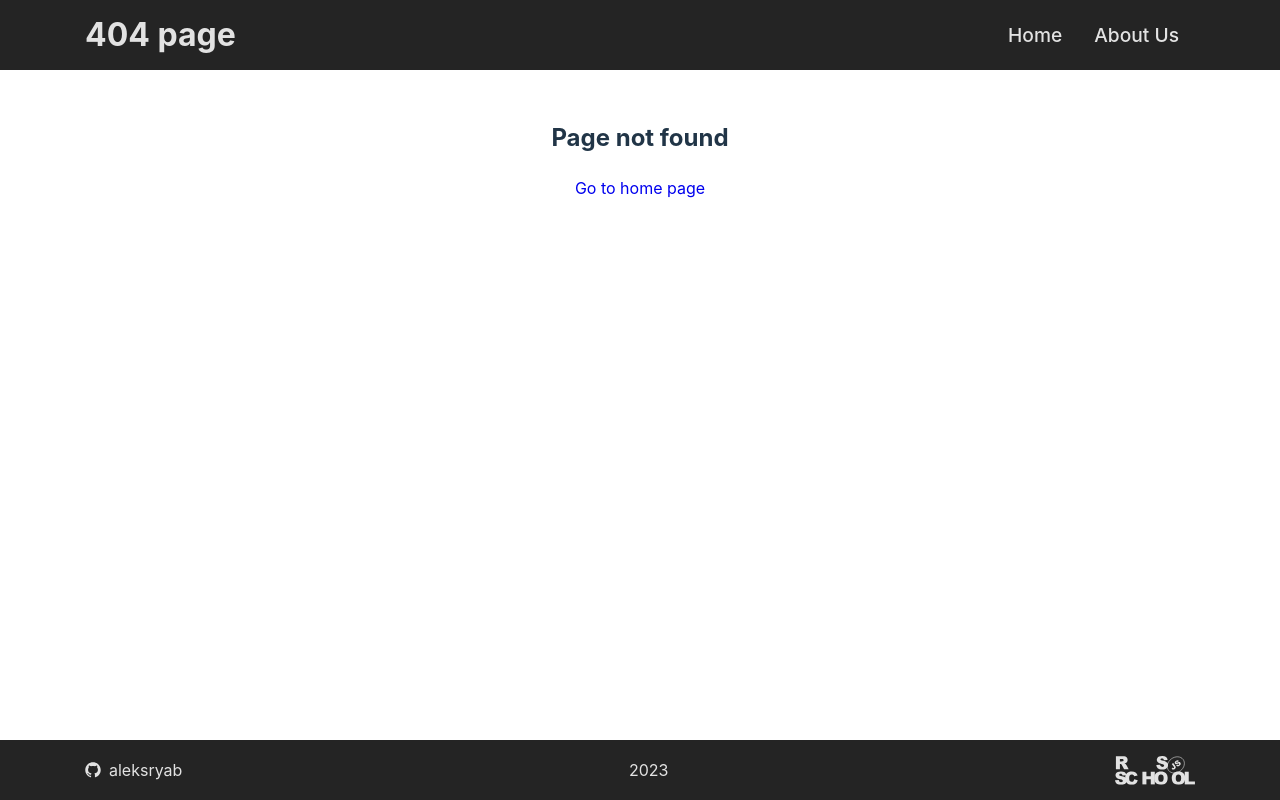
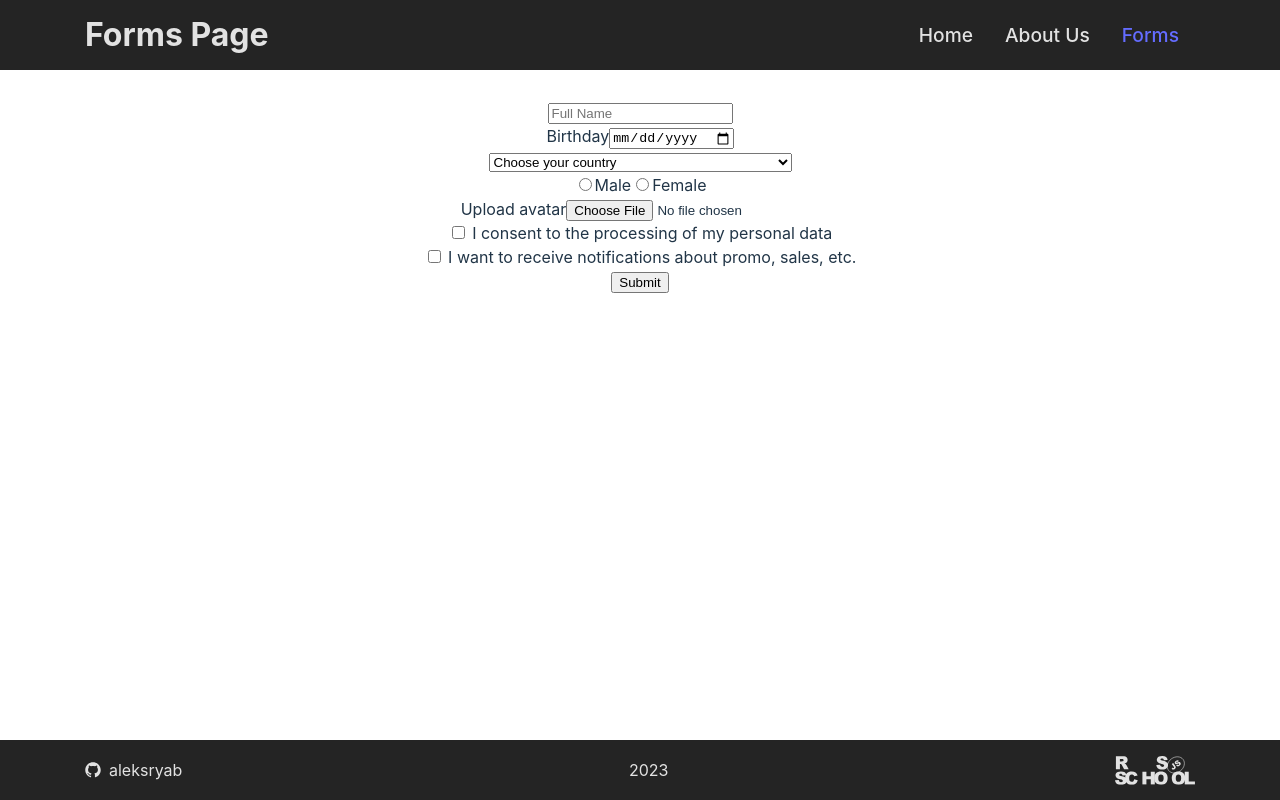
Before and after one commit to aleksryab/rss-react, a React (Vite) app: page /forms in a window 1280 px wide. Before the commit this address had no page. Built offline with nearby package versions, Linux system fonts and the light colour scheme.

Commit message:
feat: add forms page

```diff
--- a/src/App.tsx
+++ b/src/App.tsx
@@ -4,6 +4,7 @@ import { Routes, Route } from 'react-router-dom';
 import HomePage from './pages/HomePage';
 import AboutPage from './pages/AboutPage';
 import NotFoundPage from './pages/NotFoundPage';
+import FormsPage from './pages/FormsPage';
 
 export class App extends Component {
   render() {
@@ -11,6 +12,7 @@ export class App extends Component {
       <Routes>
         <Route path="/" element={<HomePage />}></Route>
         <Route path="/about" element={<AboutPage />}></Route>
+        <Route path="/forms" element={<FormsPage />}></Route>
         <Route path="*" element={<NotFoundPage />}></Route>
       </Routes>
     );
--- a/src/components/Header/Header.tsx
+++ b/src/components/Header/Header.tsx
@@ -21,6 +21,9 @@ export class Header extends Component<HeaderProps> {
             <NavLink to="/about" className="header__link" data-testid="about-link">
               About Us
             </NavLink>
+            <NavLink to="/forms" className="header__link" data-testid="forms-link">
+              Forms
+            </NavLink>
           </nav>
         </div>
       </header>
--- a/src/components/Layout/Layout.tsx
+++ b/src/components/Layout/Layout.tsx
@@ -10,7 +10,7 @@ type LayoutProps = {
 
 export class Layout extends Component<LayoutProps> {
   componentDidMount(): void {
-    document.title = `React Components - ${this.props.title}`;
+    document.title = `React - ${this.props.title}`;
   }
 
   render() {
--- /dev/null
+++ b/src/pages/FormsPage.tsx
@@ -0,0 +1,41 @@
+import React, { Component } from 'react';
+import Layout from '../components/Layout';
+import InfoForm from '../components/InfoForm';
+import { IFormInfo } from '../types';
+import FormCard from '../components/FormCard';
+
+type FormsPageProps = Record<string, never>;
+type FormsPageState = {
+  formCards: IFormInfo[];
+};
+
+export class FormsPage extends Component<FormsPageProps, FormsPageState> {
+  state = {
+    formCards: [],
+  };
+
+  handleSubmit = (info: IFormInfo) => {
+    this.setState((state) => ({ formCards: [...state.formCards, info] }));
+  };
+
+  render() {
+    const { formCards } = this.state;
+
+    return (
+      <Layout title="Forms Page">
+        <div data-testid="forms-page">
+          <div>
+            <InfoForm onSubmit={this.handleSubmit} />
+          </div>
+          <div>
+            {formCards.map((card, idx) => (
+              <FormCard cardInfo={card} key={idx} />
+            ))}
+          </div>
+        </div>
+      </Layout>
+    );
+  }
+}
+
+export default FormsPage;
```
